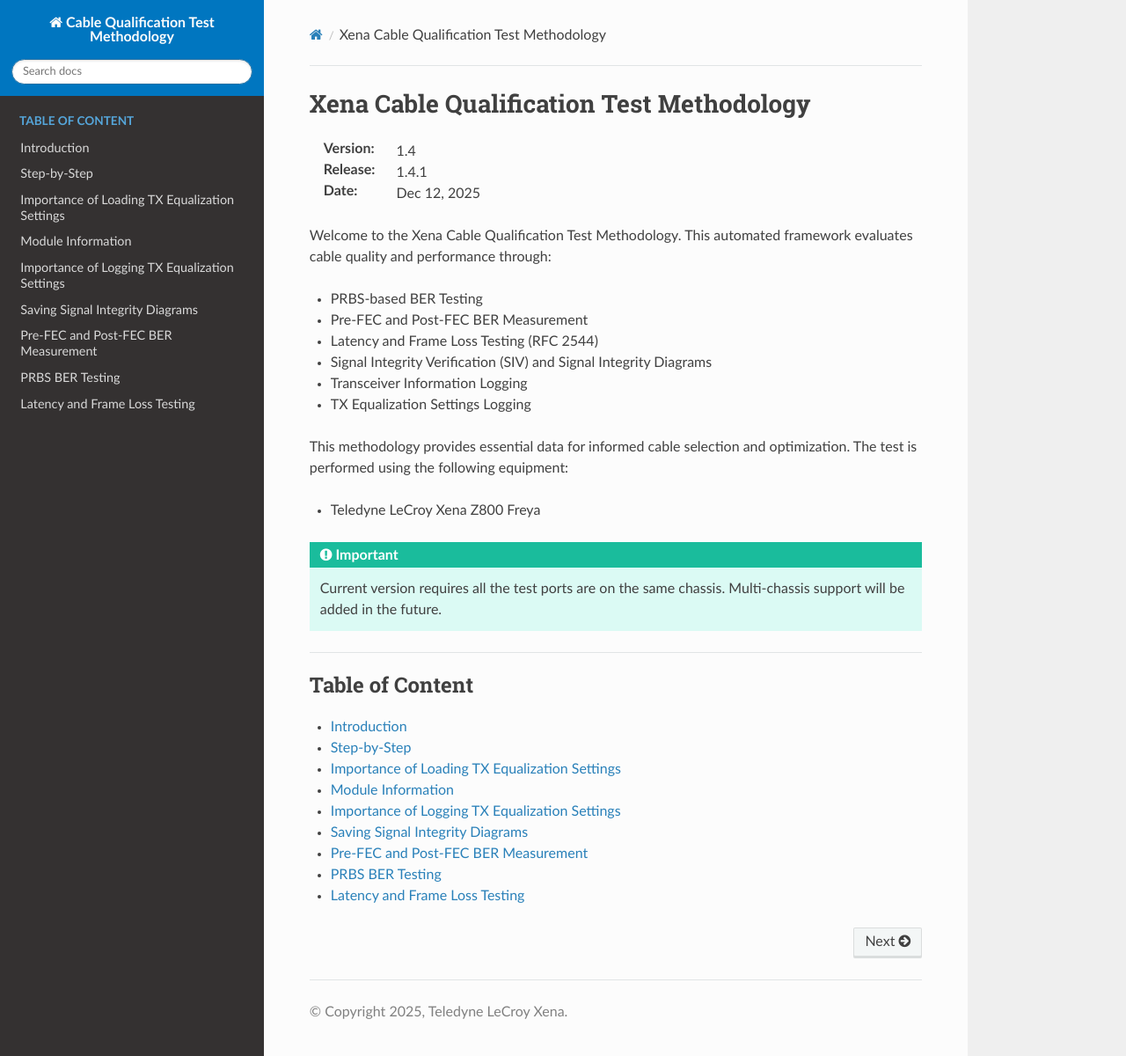
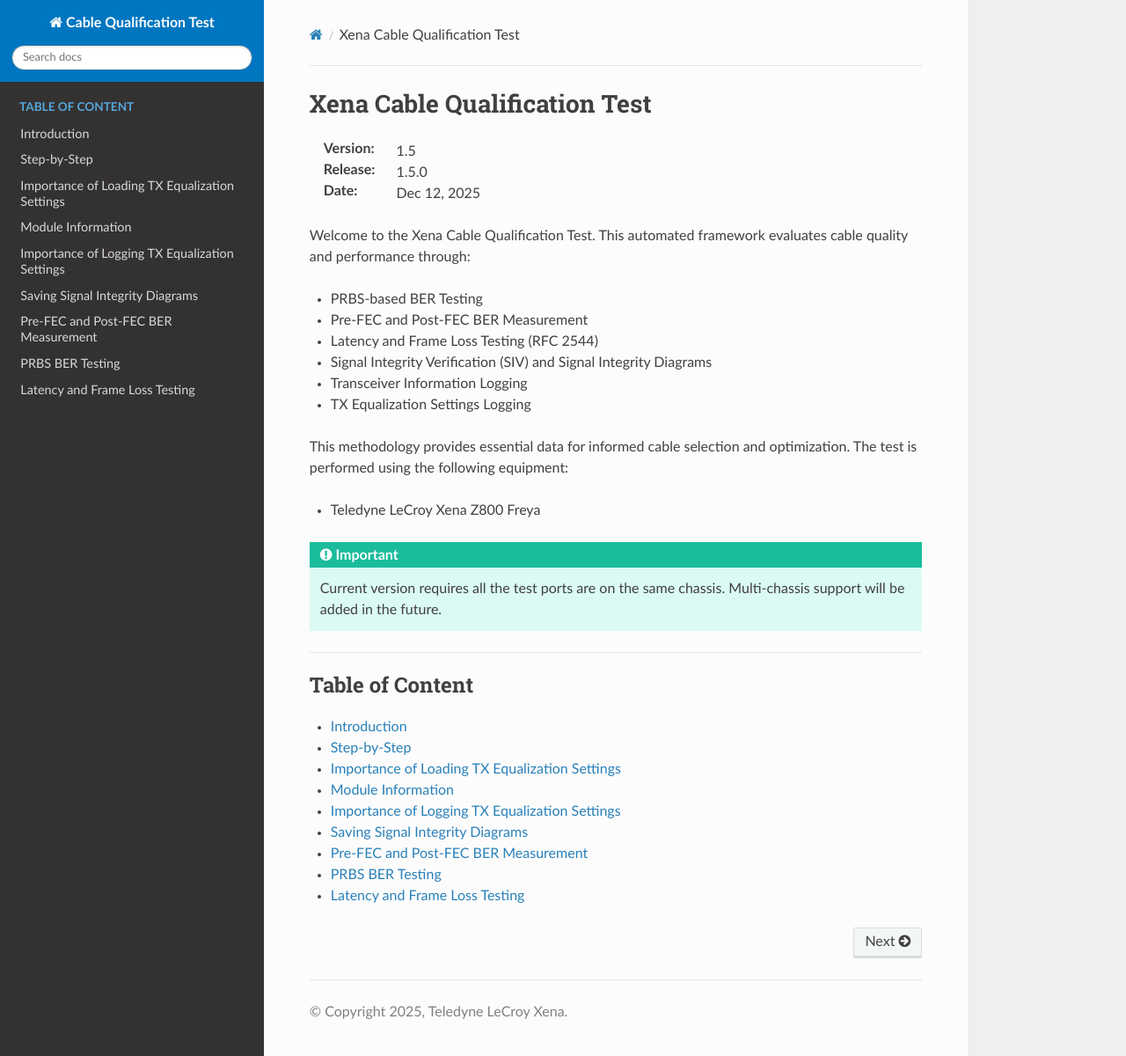
Before and after one commit to xenanetworks/cable-qualification-test-suite, a Sphinx documentation site: the page built from docs/source/index.rst, in a window 1280 px wide and 1200 px high. Shown: the whole window at 88% size. Built offline with Sphinx 7.4.7 and the Read the Docs theme 3.1.0, drawn with Linux system fonts in a browser that asks for light colours.

Commit message:
Rename to Cable Qualification Test

```diff
--- a/docs/source/conf.py
+++ b/docs/source/conf.py
@@ -45,10 +45,10 @@
 company = f"Teledyne LeCroy Xena"
 year = datetime.datetime.today().year
 month = datetime.datetime.today().month
-project = f"Cable Qualification Test Methodology"
+project = f"Cable Qualification Test"
 copyright = f"{year}, {company}"
 author = company
-title = f"Cable Qualification Test Methodology"
+title = f"Cable Qualification Test"
 output_basename = f"xena_cqtm_doc"
 
 # The full version, including alpha/beta/rc tags.
--- a/docs/source/index.rst
+++ b/docs/source/index.rst
@@ -1,12 +1,12 @@
 =====================================================
-Xena Cable Qualification Test Methodology
+Xena Cable Qualification Test
 =====================================================
 
 :Version: |version|
 :Release: |release|
 :Date: |today|
 
-Welcome to the Xena Cable Qualification Test Methodology. This automated framework evaluates cable quality and performance through:
+Welcome to the Xena Cable Qualification Test. This automated framework evaluates cable quality and performance through:
 
 * PRBS-based BER Testing
 * Pre-FEC and Post-FEC BER Measurement
--- a/xoa_cqtm/__init__.py
+++ b/xoa_cqtm/__init__.py
@@ -1,2 +1,2 @@
-__version__ = "1.4.1"
-__short_version__ = "1.4"
+__version__ = "1.5.0"
+__short_version__ = "1.5"
```
Also changed, not shown: README.md (+1 -1 lines), docs/source/introduction.rst (+7 -2 lines), 9 other files.
